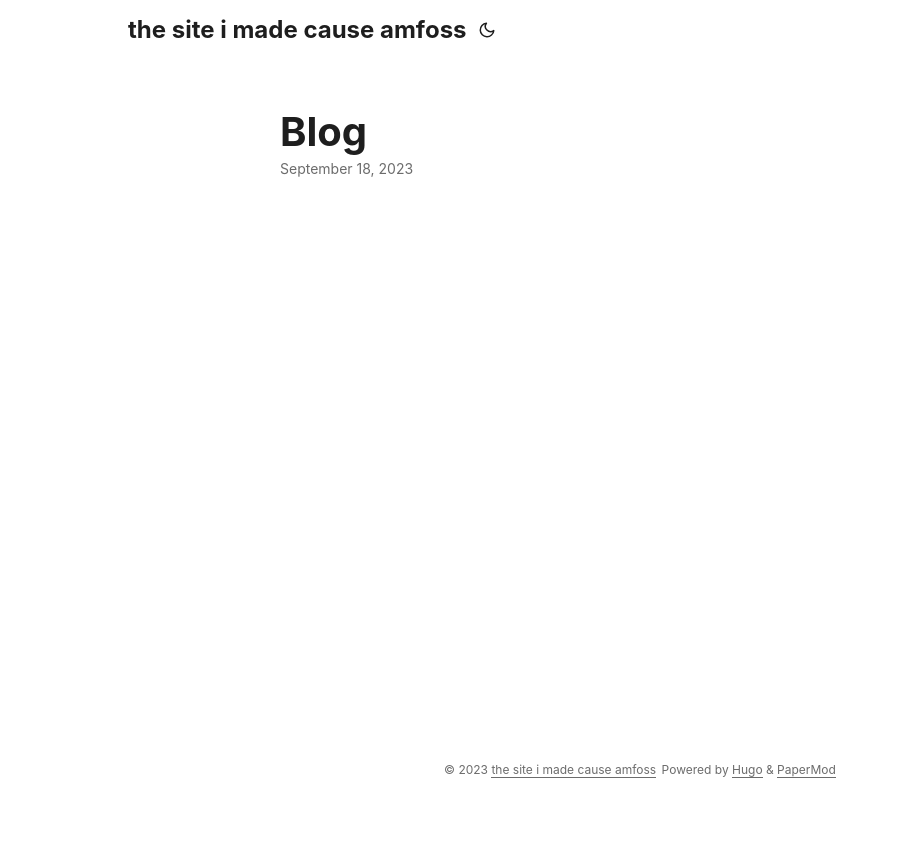
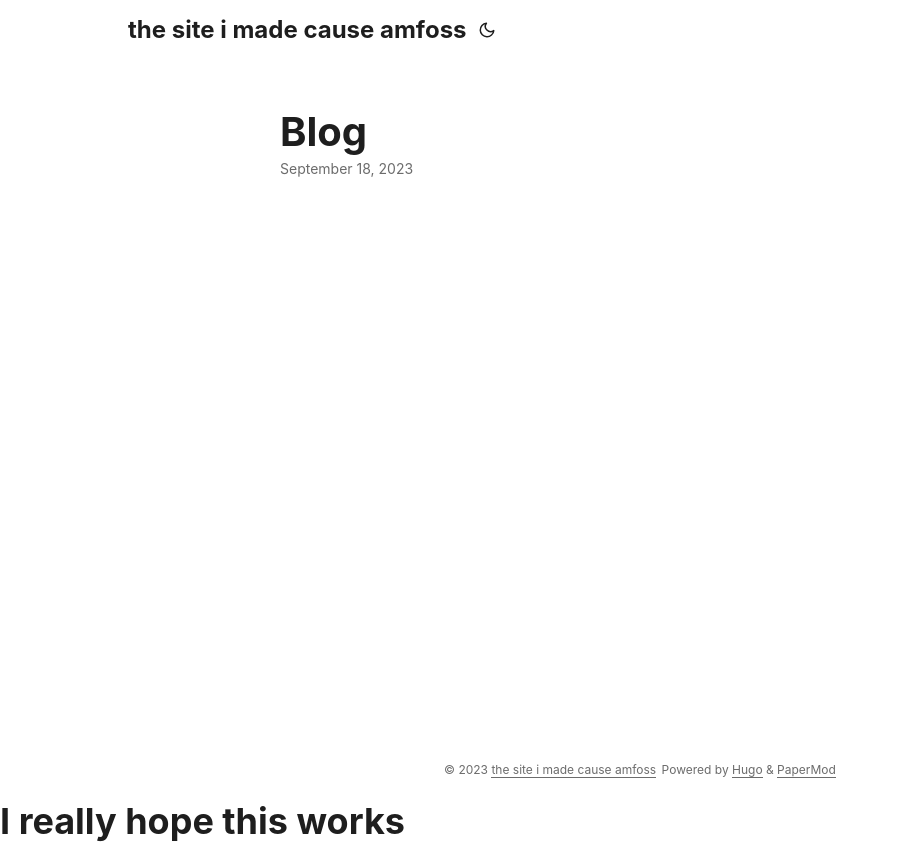
Before and after one commit to IhsalRiyas/ihsalriyas.github.io, a plain HTML site: page post/blog/index.html in a window 1280 px wide. Shown: the whole page, without its empty margins (0-897 px from the left). Before the commit the page ends 800 px from the top, so only its background shows below. Drawn offline with Linux system fonts and the light colour scheme.

Commit message:
Update index.html

```diff
--- a/post/blog/index.html
+++ b/post/blog/index.html
@@ -250,6 +250,7 @@
     })
 
 </script>
+<h1>I really hope this works</h1>
 </body>
 
 </html>
```
